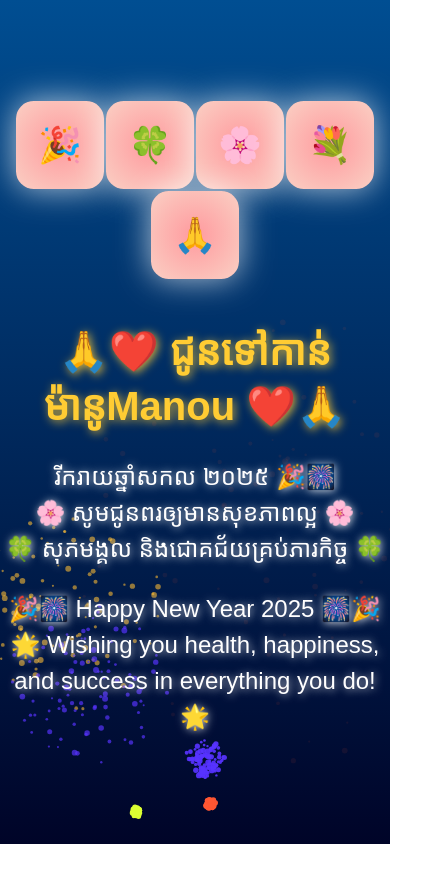
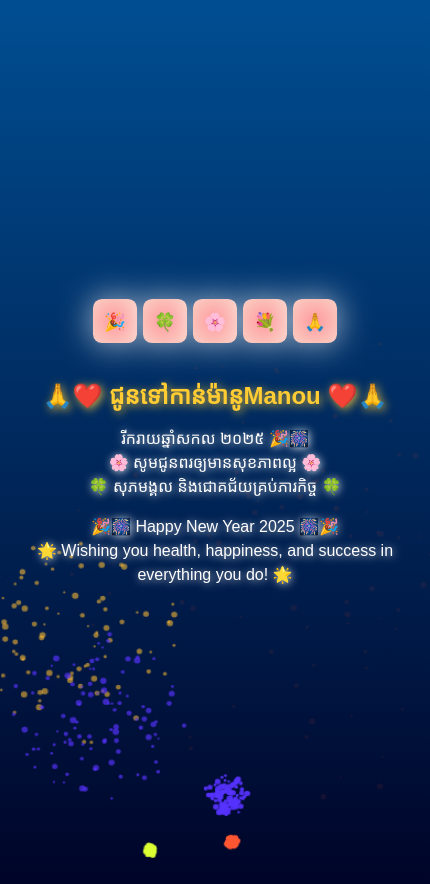
Before and after one commit to YanyTitb/HapyyNewYear2025, a plain HTML site: page index.html in a window 390 px wide. Shown: the whole page, 430 px wide, since content can reach past the window. Before the commit the page ends 844 px from the top, so only its background shows below. Drawn offline with Linux system fonts and the light colour scheme.

Commit message:
Updated New Year animation with responsiveness

```diff
--- a/styles.css
+++ b/styles.css
@@ -3,7 +3,7 @@ body {
   margin: 0;
   padding: 0;
   overflow: hidden;
-    font-family: 'Khmer OS', Arial, sans-serif;
+  font-family: "Khmer OS", Arial, sans-serif;
   background: linear-gradient(to top, #000428, #004e92);
   color: white;
 }
@@ -16,6 +16,7 @@ body {
   align-items: center;
   justify-content: center;
   flex-direction: column;
+  padding: 20px;
 }
 
 /* Canvas for Fireworks */
@@ -60,14 +61,14 @@ body {
 }
 
 .tile {
-    width: 80px;
-    height: 80px;
+  width: 60px;
+  height: 60px;
   background: radial-gradient(circle, #ff9a9e, #fad0c4);
   border-radius: 20%;
   display: flex;
   align-items: center;
   justify-content: center;
-    font-size: 2em;
+  font-size: 1.5em;
   color: #fff;
   box-shadow: 0 0 20px rgba(255, 255, 255, 0.6);
   animation: glow 2s infinite alternate ease-in-out;
@@ -102,3 +103,36 @@ body {
     box-shadow: 0 0 40px rgba(255, 255, 255, 0.8);
   }
 }
+
+/* Responsive Adjustments */
+@media screen and (max-width: 768px) {
+  .message h1 {
+    font-size: 1.8em;
+  }
+
+  .message p {
+    font-size: 1.2em;
+  }
+
+  .tiles .tile {
+    width: 50px;
+    height: 50px;
+    font-size: 1.2em;
+  }
+}
+
+@media screen and (max-width: 480px) {
+  .message h1 {
+    font-size: 1.5em;
+  }
+
+  .message p {
+    font-size: 1em;
+  }
+
+  .tiles .tile {
+    width: 40px;
+    height: 40px;
+    font-size: 1em;
+  }
+}
```
Lines whose indentation alone changed are shown as unchanged.
